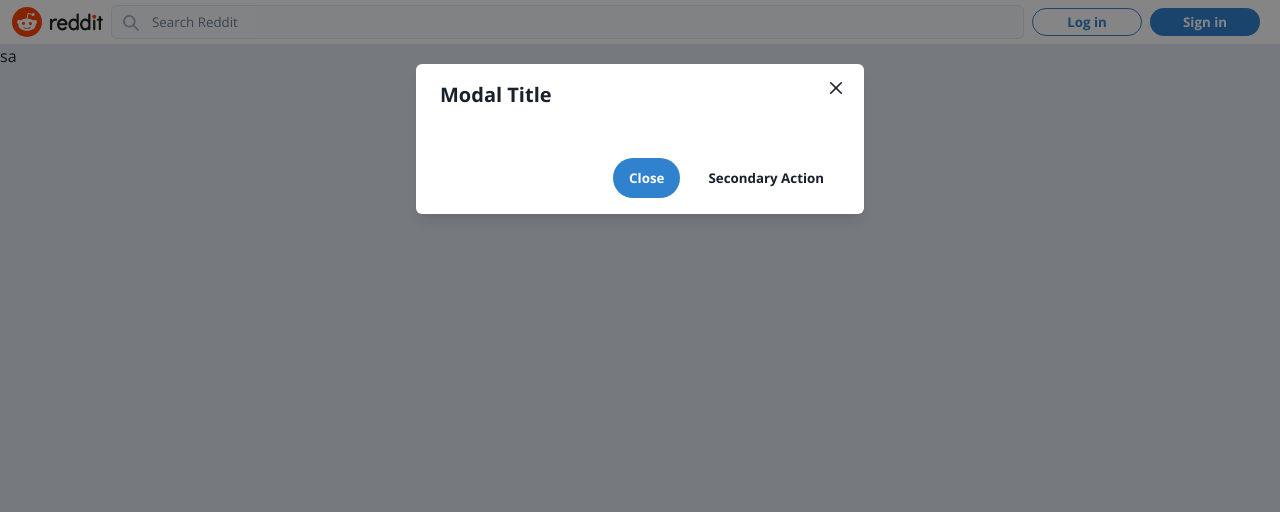
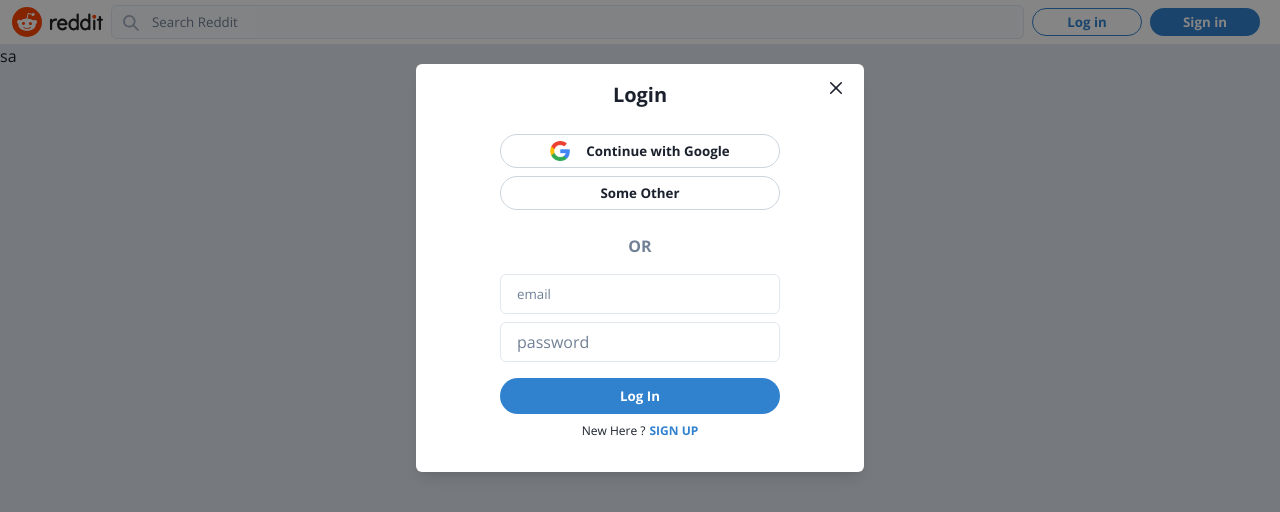
Before and after one commit to doguhanAltin/reddit_clone, a Next.js app in the folder reddit_clone/: page / in a window 1280 px wide. Both pictures are taken after a click on the button "Log in". Shown: the top 512 px of the page. Built offline with nearby package versions, Linux system fonts and the light colour scheme.

Commit message:
[DEV] Signup and login modals and firebase connection

```diff
--- a/reddit_clone/package.json
+++ b/reddit_clone/package.json
@@ -24,6 +24,7 @@
     "next": "13.2.4",
     "react": "18.2.0",
     "react-dom": "18.2.0",
+    "react-firebase-hooks": "^5.1.1",
     "recoil": "^0.7.7",
     "typescript": "5.0.2"
   }
--- /dev/null
+++ b/reddit_clone/src/components/Modal/Auth/AuthInputs.tsx
@@ -0,0 +1,17 @@
+import { authModalState } from "@/src/atoms/authModaAtom";
+import { Flex } from "@chakra-ui/react";
+import React from "react";
+import { useRecoilValue } from "recoil";
+import { Login } from "./Login";
+import { SıgnUp } from "./SıgnUp";
+
+export const AuthInputs: React.FC = () => {
+  const modalState = useRecoilValue(authModalState);
+
+  return (
+    <Flex direction="column" align="center" width="100%" mt={4}>
+      {modalState.view === "login" && <Login /> }
+      {modalState.view === "signup" && <SıgnUp />}
+    </Flex>
+  );
+};
--- a/reddit_clone/src/components/Modal/Auth/AuthModal.tsx
+++ b/reddit_clone/src/components/Modal/Auth/AuthModal.tsx
@@ -1,6 +1,7 @@
 import { authModalState } from "@/src/atoms/authModaAtom";
 import {
   Button,
+  Flex,
   Modal,
   ModalBody,
   ModalCloseButton,
@@ -9,9 +10,12 @@
   ModalHeader,
   ModalOverlay,
   useDisclosure,
+  Text
 } from "@chakra-ui/react";
 import React from "react";
 import { useRecoilState } from "recoil";
+import { AuthInputs } from "./AuthInputs";
+import { OAuthButtons } from "./OAuthButtons";
 
 export const AuthModal: React.FC = () => {
   const [modalState, setModalState] = useRecoilState(authModalState);
@@ -24,20 +28,33 @@
   };
   return (
     <>
-
       <Modal isOpen={modalState.open} onClose={handleClose}>
         <ModalOverlay />
         <ModalContent>
-          <ModalHeader>Modal Title</ModalHeader>
+          <ModalHeader textAlign={"center"}>
+            {modalState.view === "login" && "Login"}
+            {modalState.view === "signup" && "Sign Up"}
+            {modalState.view === "resetPassword" && "Reset Password"}
+          </ModalHeader>
           <ModalCloseButton />
-          <ModalBody></ModalBody>
-
-          <ModalFooter>
-            <Button colorScheme="blue" mr={3} onClick={handleClose}>
-              Close
-            </Button>
-            <Button variant="ghost">Secondary Action</Button>
-          </ModalFooter>
+          <ModalBody
+            display="flex"
+            flexDirection="column"
+            alignItems="center"
+            justifyContent="center"
+          >
+            <Flex
+              direction="column"
+              align="center"
+              justify="center"
+              width="70%"
+              pb={6}
+            >
+              <OAuthButtons />
+              <Text  color="gray.500" fontWeight={700}> OR</Text>
+              <AuthInputs />
+            </Flex>
+          </ModalBody>
         </ModalContent>
       </Modal>
     </>
--- /dev/null
+++ b/reddit_clone/src/components/Modal/Auth/Login.tsx
@@ -0,0 +1,84 @@
+import { authModalState } from "@/src/atoms/authModaAtom";
+import { Button, Flex, Input, Text } from "@chakra-ui/react";
+import React, { useState } from "react";
+import { useSetRecoilState } from "recoil";
+
+export const Login: React.FC = () => {
+  const setAuthModalState = useSetRecoilState(authModalState);
+  const [loginForm, setLoginForm] = useState({
+    email: "",
+    password: "",
+  });
+  const onSubmit = () => {};
+  const onChange = (event: React.ChangeEvent<HTMLInputElement>) => {
+    setLoginForm((prev) => ({
+      ...prev,
+      [event.target.name]: event.target.value,
+    }));
+  };
+
+  return (
+    <form onSubmit={onSubmit}>
+      <Input
+        name="email"
+        placeholder="email"
+        type="email"
+        mb={2}
+        onChange={onChange}
+        fontSize="10pt"
+        _placeholder={{ color: "gray.500" }}
+        _hover={{
+          bg: "white",
+          border: "1px solid",
+          borderColor: "blue.500",
+        }}
+        _focus={{
+          outline: "none",
+          bg: "white",
+          border: "1px solid",
+          borderColor: "blue.500",
+        }}
+        required
+      />
+      <Input
+        name="password"
+        placeholder="password"
+        type="password"
+        onChange={onChange}
+        mb={2}
+        _placeholder={{ color: "gray.500" }}
+        _hover={{
+          bg: "white",
+          border: "1px solid",
+          borderColor: "blue.500",
+        }}
+        _focus={{
+          outline: "none",
+          bg: "white",
+          border: "1px solid",
+          borderColor: "blue.500",
+        }}
+        required
+      />
+      <Button width="100%" height="36px" mt={2} mb={2} type="submit">
+        Log In
+      </Button>
+      <Flex fontSize={"9pt"} justifyContent="center">
+        <Text mr={1}>New Here ?</Text>
+        <Text
+          color={"blue.500"}
+          fontWeight={700}
+          cursor="pointer"
+          onClick={() =>
+            setAuthModalState((prev) => ({
+              ...prev,
+              view: "signup",
+            }))
+          }
+        >
+          SIGN UP
+        </Text>
+      </Flex>
+    </form>
+  );
+};
--- /dev/null
+++ b/reddit_clone/src/components/Modal/Auth/OAuthButtons.tsx
@@ -0,0 +1,11 @@
+import { Button, Flex ,Image } from "@chakra-ui/react";
+import React from "react";
+
+export const OAuthButtons: React.FC = () => {
+  return (
+    <Flex direction={"column"} width="100%" mb={4}>
+      <Button variant='oauth' mb={2}><Image height="20px" mr={4} src="./images/googlelogo.png"/> Continue with Google</Button>
+      <Button variant='oauth' mb={2} >Some Other </Button>
+    </Flex>
+  );
+};
--- /dev/null
+++ b/reddit_clone/src/components/Modal/Auth/SıgnUp.tsx
@@ -0,0 +1,106 @@
+import { authModalState } from "@/src/atoms/authModaAtom";
+import { Button, Flex, Input, Text } from "@chakra-ui/react";
+import React, { useState } from "react";
+import { useSetRecoilState } from "recoil";
+
+export const SıgnUp: React.FC = () => {
+  const setAuthModalState = useSetRecoilState(authModalState);
+  const [signUpForm, setSignUpForm] = useState({
+    email: "",
+    password: "",
+  });
+  const onSubmit = () => {};
+  const onChange = (event: React.ChangeEvent<HTMLInputElement>) => {
+    setSignUpForm((prev) => ({
+      ...prev,
+      [event.target.name]: event.target.value,
+    }));
+  };
+
+  return (
+    <form onSubmit={onSubmit}>
+      <Input
+        name="email"
+        placeholder="email"
+        type="email"
+        mb={2}
+        onChange={onChange}
+        fontSize="10pt"
+        _placeholder={{ color: "gray.500" }}
+        _hover={{
+          bg: "white",
+          border: "1px solid",
+          borderColor: "blue.500",
+        }}
+        _focus={{
+          outline: "none",
+          bg: "white",
+          border: "1px solid",
+          borderColor: "blue.500",
+        }}
+        required
+      />
+      <Input
+        name="password"
+        placeholder="password"
+        type="password"
+        onChange={onChange}
+        mb={2}
+        _placeholder={{ color: "gray.500" }}
+        _hover={{
+          bg: "white",
+          border: "1px solid",
+          borderColor: "blue.500",
+        }}
+        _focus={{
+          outline: "none",
+          bg: "white",
+          border: "1px solid",
+          borderColor: "blue.500",
+        }}
+        required
+      />
+
+      <Input
+        name="confirmPassword"
+        placeholder="confirm password"
+        type="password"
+        onChange={onChange}
+        mb={2}
+        _placeholder={{ color: "gray.500" }}
+        _hover={{
+          bg: "white",
+          border: "1px solid",
+          borderColor: "blue.500",
+        }}
+        _focus={{
+          outline: "none",
+          bg: "white",
+          border: "1px solid",
+          borderColor: "blue.500",
+        }}
+        required
+      />
+
+      <Button width="100%" height="36px" mt={2} mb={2} type="submit">
+        Sign Up{" "}
+       </Button>
+      <Flex fontSize={"9pt"} justifyContent="center">
+        <Text mr={1}>Already a redditor ?</Text>
+        <Text
+          color={"blue.500"}
+          fontWeight={700}
+          cursor="pointer"
+          onClick={() =>
+            setAuthModalState((prev) => ({
+              ...prev,
+              view: "login",
+            }))
+          }
+        >
+
+Login        </Text>
+      </Flex>
+    </form>
+  );
+};
```
Also changed, not shown: reddit_clone/src/firebase/clientApp.ts (added, +24 -0 lines), 1 other file (tests, documents, lock files or other folders).
